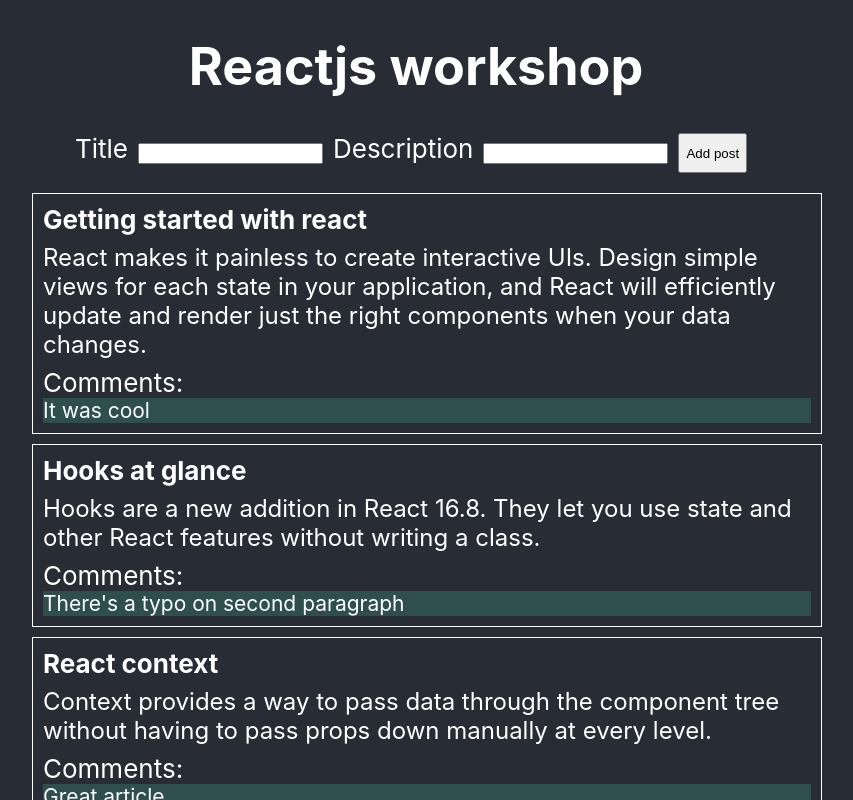
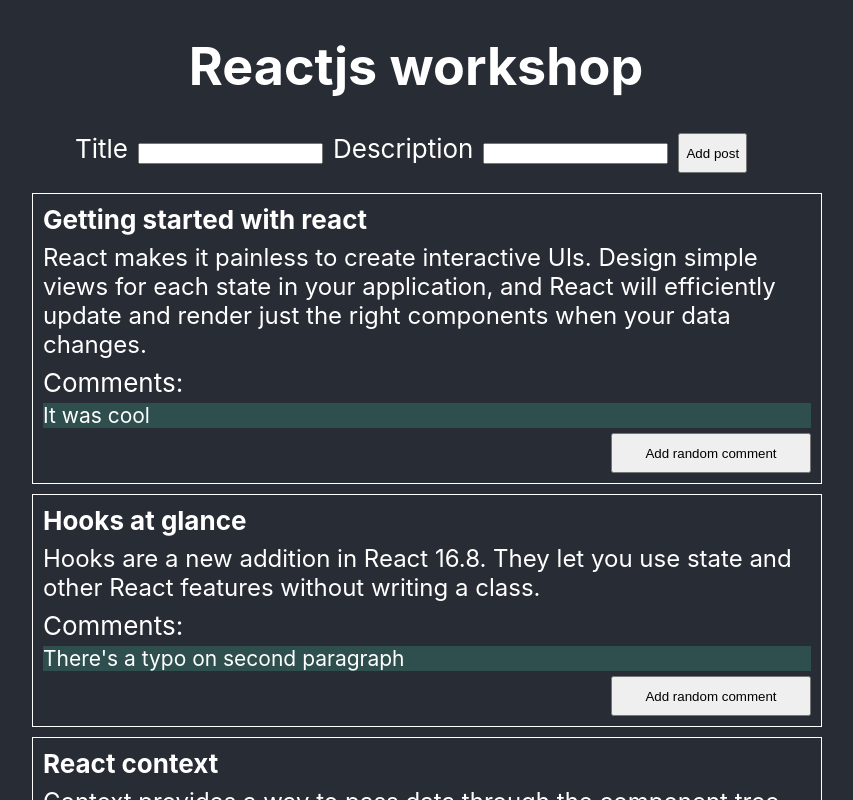
Before and after one commit to kadosh/uno-workshop-react-hooks-testing, a React (Create React App) app: page / in a window 1280 px wide. Shown: the top 800 px of the page, without its empty margins (224-1077 px from the left). Built offline with nearby package versions, Linux system fonts and the light colour scheme.

Commit message:
Added button to create new random comments

```diff
--- a/src/DataSource.js
+++ b/src/DataSource.js
@@ -16,6 +16,11 @@ const store = {
         { id: 9, comment: 'YAY!', postId: 4 },
         { id: 10, comment: 'So, should we get rid of enzyme?', postId: 5 },
     ]
+};
+
+const getRandomComment = () => {
+    const position = Math.floor(Math.random() * store.comments.length);
+    return store.comments[position].comment;
 };
 
 function DataSource() {
@@ -42,6 +47,10 @@ DataSource.prototype.addPost = function (title, desc) {
 DataSource.prototype.addComment = function (postId, comment) {
     let newState = { ...this.store };
     let newComments = [...newState.comments];
+
+    if (!comment) {
+        comment = getRandomComment();
+    }
 
     newComments = this.store.comments.concat({
         id: id(),
--- a/src/components/BlogControl.js
+++ b/src/components/BlogControl.js
@@ -28,6 +28,7 @@ export default class BlogControl extends React.Component {
                 <input
                     type="text"
                     name="Title"
+                    className="title"
                     onChange={(event) => this.setState({ title: event.target.value })}
                     value={this.state.title}
                 />
@@ -35,6 +36,7 @@ export default class BlogControl extends React.Component {
                 <input
                     type="text"
                     name="Description"
+                    className="desc"
                     onChange={(event) => this.setState({ description: event.target.value })}
                     value={this.state.description}
                 />
--- a/src/components/BlogPost.css
+++ b/src/components/BlogPost.css
@@ -17,3 +17,9 @@
     font-size: calc(8px + 2vmin);
     margin: 0px 0px 8px;
 }
+
+.add-comment-button{
+    width: 200px;
+    align-self: flex-end;
+    margin: 0px;
+}
--- a/src/components/BlogPost.js
+++ b/src/components/BlogPost.js
@@ -7,9 +7,14 @@ export default class BlogPost extends React.Component {
     constructor(props) {
         super(props);
         this.handleChange = this.handleChange.bind(this);
+        this.handleAddComment = this.handleAddComment.bind(this);
         this.state = {
             post: DataSource.getPost(props.id)
         };
+    }
+
+    handleAddComment() {
+        DataSource.addComment(this.state.post.id)
     }
 
     unsubscribe = () => { };
@@ -44,6 +49,7 @@ export default class BlogPost extends React.Component {
                 }
                 Comments:
                 <CommentList postId={this.state.post.id} />
+                <button className="add-comment-button" onClick={this.handleAddComment}>Add random comment</button>
             </div>
         );
     }
--- a/src/components/CommentList.css
+++ b/src/components/CommentList.css
@@ -1,4 +1,5 @@
 .comment {
     background-color: darkslategray;
     font-size: calc(5px + 2vmin);
+    margin: 5px 0px;
 }
```
Also changed, not shown: 1 other file (tests, documents, lock files or other folders).
